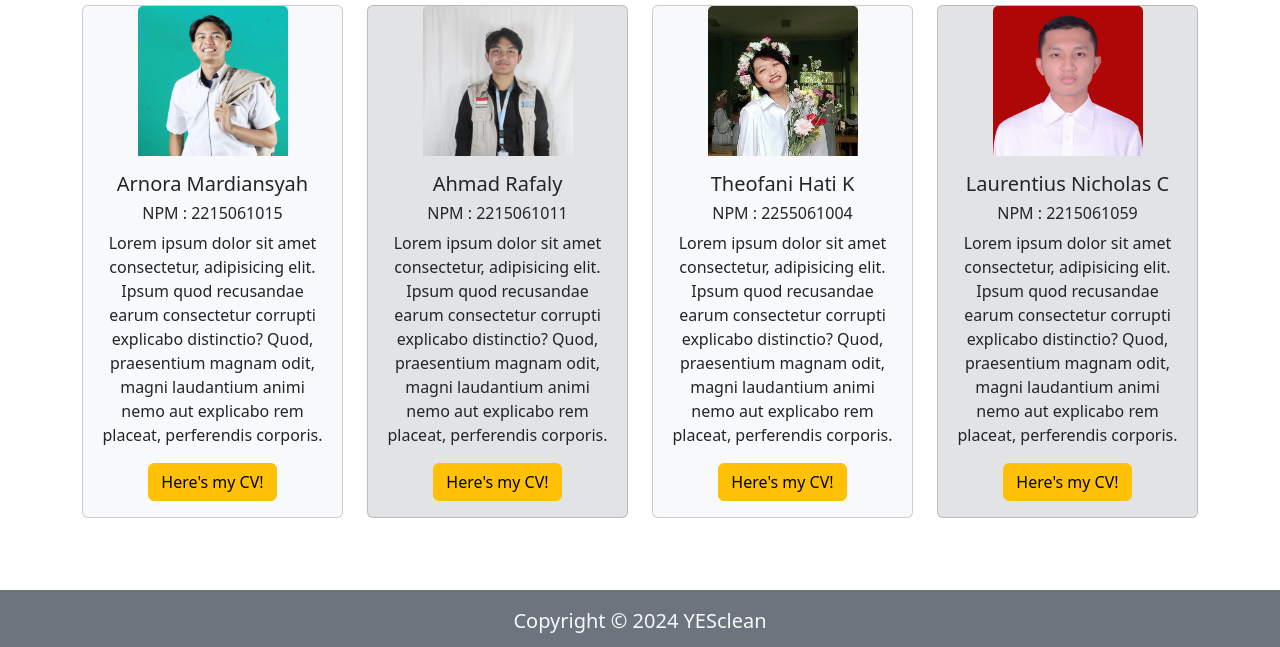
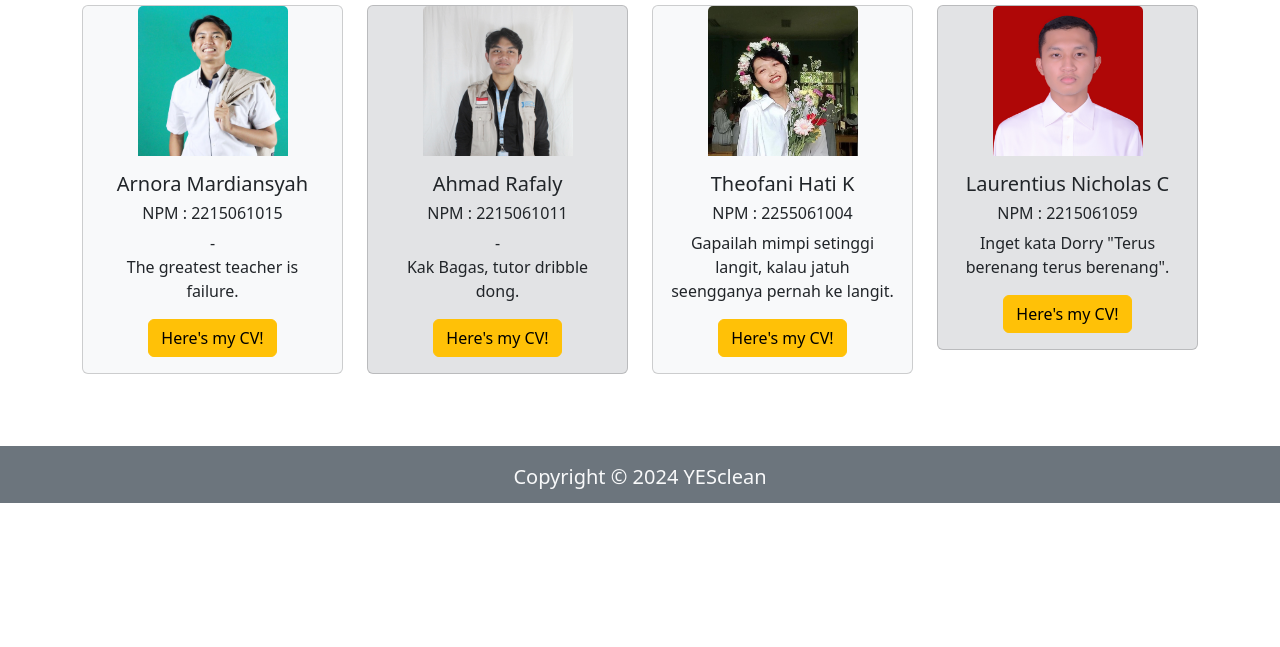
Before and after one commit to LauNChr1st/wp-sem4, a plain HTML site: page index.html in a window 1280 px wide. Shown: the part 722-1369 px from the top of the page. After the commit the page ends 1225 px from the top, so only its background shows below. Drawn offline with nearby package versions, Linux system fonts and the light colour scheme.

Commit message:
Update File index.html

```diff
--- a/index.html
+++ b/index.html
@@ -79,7 +79,7 @@
             <h1 class="pb-2">Meet <span class="text-warning">Our</span> Team!</h1>
             <div class="pb-5 row text-center">
                 <diw class="col-md">
-                    <div class="card align-items-center bg-light">
+                    <div class="card align-items-center bg-light h-80">
                         <img
                             src="img/Arnora Mardiansyah.jpg"
                             class="card-img-top"
@@ -88,14 +88,15 @@
                             <h5 class="card-title">Arnora Mardiansyah</h5>
                             <h6>NPM : 2215061015</h6>
                             <p class="card-text ">
-                                Lorem ipsum dolor sit amet consectetur, adipisicing elit. Ipsum quod recusandae earum consectetur corrupti explicabo distinctio? Quod, praesentium magnam odit, magni laudantium animi nemo aut explicabo rem placeat, perferendis corporis.
+                                -
+                                <br>The greatest teacher is failure.
                             </p>
                             <a href="https://drive.google.com/file/d/1griGf88KZAMjTYnwz_CniJ6pKkzLlU_I/view?usp=drive_link" class="btn btn-warning">Here's my CV!</a>
                         </div>
                     </div>
                 </diw>
                 <diw class="col-md">
-                    <div class="card align-items-center bg-secondary-subtle">
+                    <div class="card align-items-center bg-secondary-subtle h-80">
                         <img
                             src="img/Ahmad Rafaly_Materi.jpg"
                             class="card-img-top"
@@ -104,14 +105,16 @@
                             <h5 class="card-title">Ahmad Rafaly</h5>
                             <h6>NPM : 2215061011</h6>
                             <p class="card-text">
-                                Lorem ipsum dolor sit amet consectetur, adipisicing elit. Ipsum quod recusandae earum consectetur corrupti explicabo distinctio? Quod, praesentium magnam odit, magni laudantium animi nemo aut explicabo rem placeat, perferendis corporis.
+                                -
+                                <br>Kak Bagas, tutor dribble dong.
+
                             </p>
                             <a href="https://drive.google.com/file/d/1ds8X0cQOjoGja4H_AOS9RUOb5mxotxKQ/view?usp=drive_link" class="btn btn-warning">Here's my CV!</a>
                         </div>
                     </div>
                 </diw>
                 <diw class="col-md">
-                    <div class="card align-items-center bg-light">
+                    <div class="card align-items-center bg-light h-80">
                         <img
                             src="img/Theofani Hati K.jpg"
                             class="card-img-top"
@@ -120,14 +123,14 @@
                             <h5 class="card-title">Theofani Hati K</h5>
                             <h6>NPM : 2255061004</h6>
                             <p class="card-text">
-                                Lorem ipsum dolor sit amet consectetur, adipisicing elit. Ipsum quod recusandae earum consectetur corrupti explicabo distinctio? Quod, praesentium magnam odit, magni laudantium animi nemo aut explicabo rem placeat, perferendis corporis.
+                                Gapailah mimpi setinggi langit, kalau jatuh seengganya pernah ke langit.
                             </p>
                             <a href="https://drive.google.com/file/d/1tTk52b6tYtg5HQVVX8luERKWIDGoX3iF/view?usp=drive_link" class="btn btn-warning">Here's my CV!</a>
                         </div>
                     </div>
                 </diw>
                 <diw class="col-md">
-                    <div class="card align-items-center bg-secondary-subtle">
+                    <div class="card align-items-center bg-secondary-subtle h-80">
                         <img
                             src="img/Laurentius Nicholas C.png"
                             class="card-img-top"
@@ -136,7 +139,7 @@
                             <h5 class="card-title">Laurentius Nicholas C</h5>
                             <h6>NPM : 2215061059</h6>
                             <p class="card-text">
-                                Lorem ipsum dolor sit amet consectetur, adipisicing elit. Ipsum quod recusandae earum consectetur corrupti explicabo distinctio? Quod, praesentium magnam odit, magni laudantium animi nemo aut explicabo rem placeat, perferendis corporis.
+                                Inget kata Dorry "Terus berenang terus berenang".
                             </p>
                             <a href="https://drive.google.com/file/d/1vaN5KuqBfTuZvQIFL53S7o_udbG3UMXy/view?usp=drive_link" class="btn btn-warning">Here's my CV!</a>
                         </div>
```
